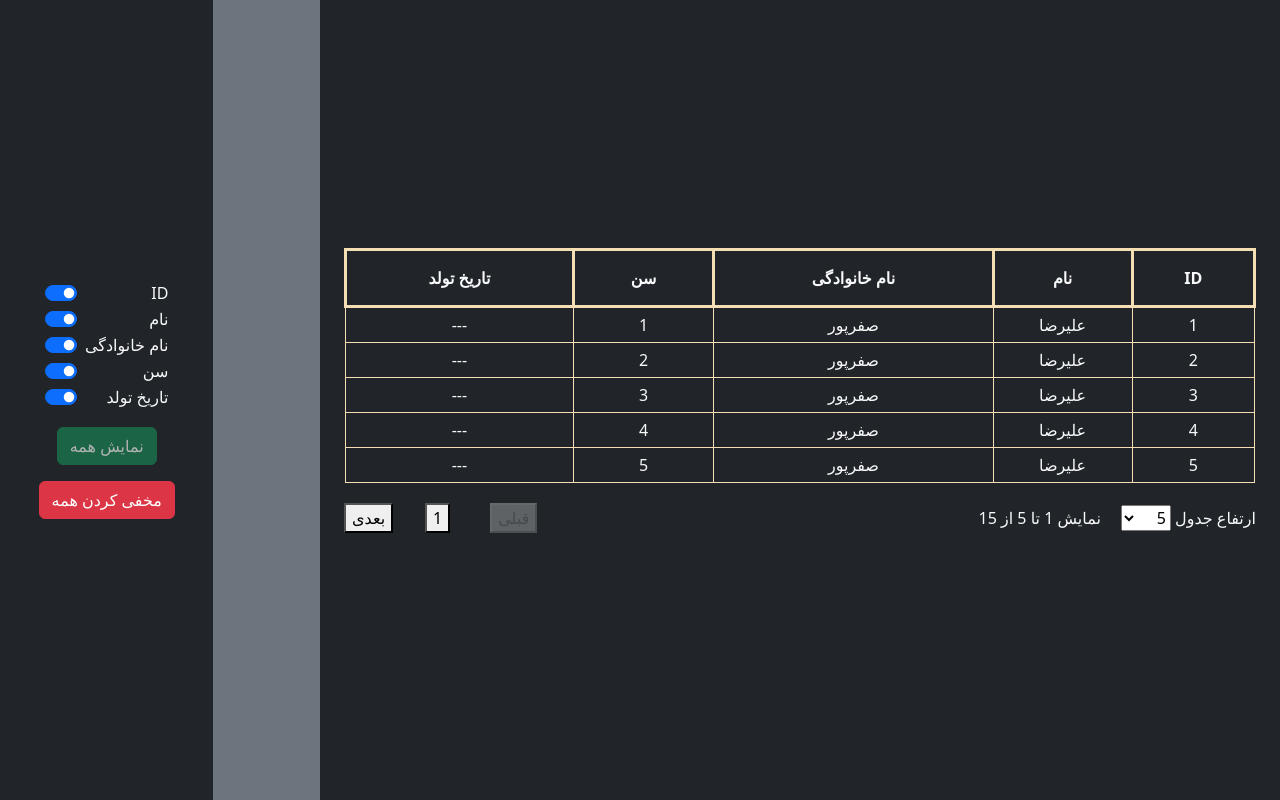
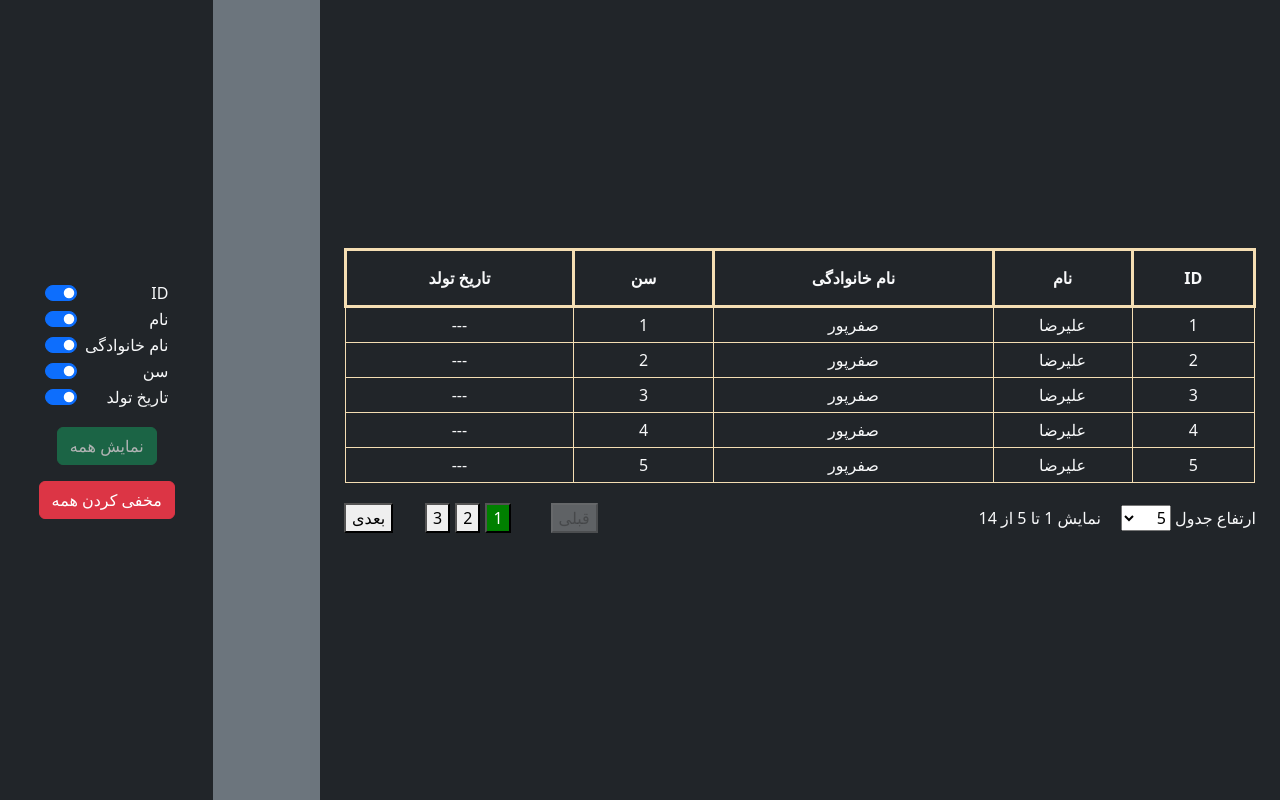
Before and after one commit to safarpour01/js-data-grid, a plain HTML site: page index.html in a window 1280 px wide. Drawn offline with nearby package versions, Linux system fonts and the light colour scheme.

Commit message:
fix: pagination completed :)

```diff
--- a/common.css
+++ b/common.css
@@ -34,6 +34,10 @@ h1 {
   margin-right: 20px;
 }
 
+.active-page-btn {
+  background: green;
+}
+
 .hide {
   display: none;
 }
--- a/createDataGridTable.js
+++ b/createDataGridTable.js
@@ -103,9 +103,24 @@ function executeNewTableBody() {
 
   /////////////////////////////////////////
   const showState = document.querySelector("#show-state");
-  showState.innerHTML = `نمایش ${rowStart + 1} تا ${rowEnd + 1} از ${
-    rows.length
-  }`;
+  showState.innerHTML = `نمایش ${rowStart + 1} تا ${
+    rows.length < rowEnd ? rows.length : rowEnd + 1
+  } از ${rows.length}`;
+
+  const pagesBtnList = document.querySelector("#pages-btn-list");
+  pagesBtnList.innerHTML = "";
+  for (let i = 0; i < Math.ceil(rows.length / pageSize); i++) {
+    pagesBtnList.innerHTML += `
+      <li>
+        <button onclick="changePage(parseInt(this.innerHTML));" class="page-${
+          i + 1
+        }-btn">${i + 1}</button>
+      </li>
+    `;
+  }
+
+  document.querySelector(`.page-${page}-btn`).style =
+    "background-color: green; color: white;";
 
   if (rowStart <= 0) disActivatePreviousBtn();
   else activatePreviousBtn();
--- a/data.js
+++ b/data.js
@@ -111,10 +111,16 @@ const rows = [
     firstName: "علیرضا",
     age: 14,
   },
-  {
-    id: 15,
-    lastName: "صفرپور",
-    firstName: "علیرضا",
-    age: 15,
-  },
+  // {
+  //   id: 15,
+  //   lastName: "صفرپور",
+  //   firstName: "علیرضا",
+  //   age: 15,
+  // },
+  // {
+  //   id: 16,
+  //   lastName: "صفرپور",
+  //   firstName: "علیرضا",
+  //   age: 16,
+  // },
 ];
--- a/index.html
+++ b/index.html
@@ -56,11 +56,7 @@
           <button id="previous-page-btn" onclick="goToPreviousPage()">
             قبلی
           </button>
-          <ul id="pages-btn-list">
-            <li>
-              <button onclick="changePage(parseInt(this.innerHTML))">1</button>
-            </li>
-          </ul>
+          <ul id="pages-btn-list"></ul>
           <button id="next-page-btn" onclick="goToNextPage()">بعدی</button>
         </div>
       </div>
--- a/pagination.js
+++ b/pagination.js
@@ -12,6 +12,7 @@ function changePage(newPageNumber) {
 }
 
 function changePageSize(newSize) {
+  page = 1;
   pageSize = parseInt(newSize);
   rowStart = (page - 1) * pageSize;
   rowEnd = page * pageSize - 1;
```
